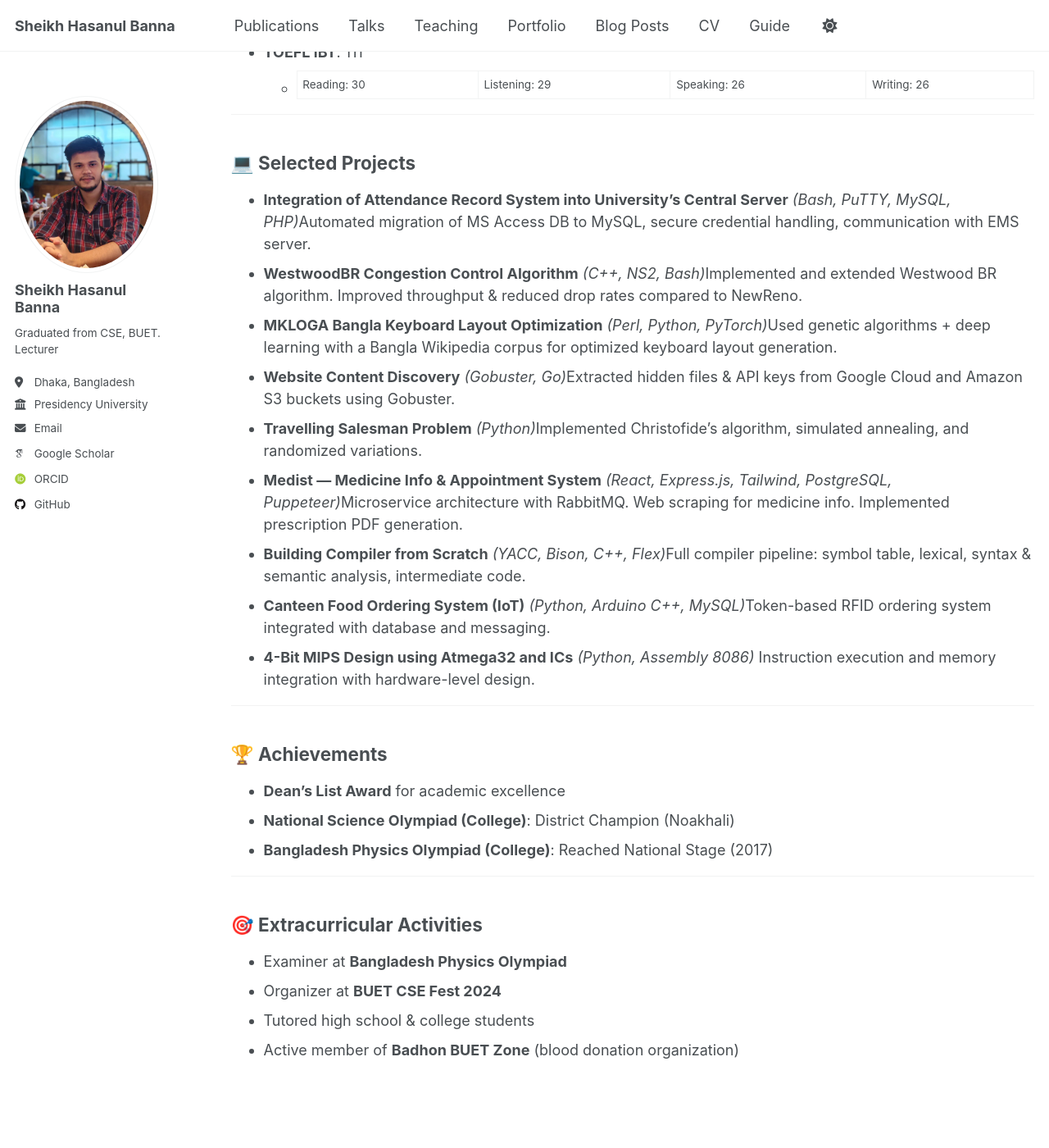
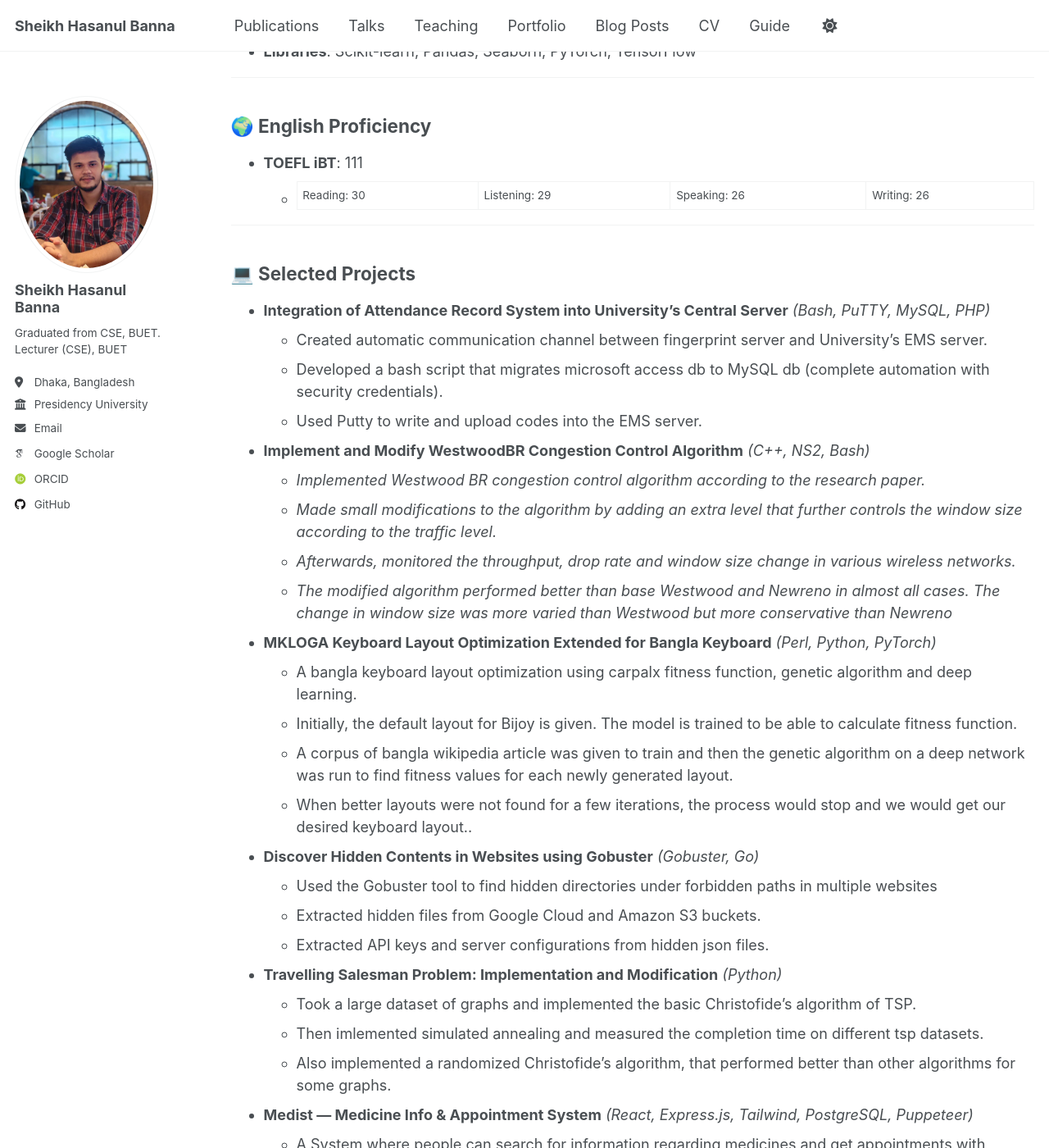
Before and after one commit to SheikhHasanulBanna/sheikhhasanulbanna.github.io, a Jekyll site: the page built from _pages/cv.md, in a window 1280 px wide and 1400 px high, scrolled down 2158 px. Shown: the whole window at 82% size. Built offline with Jekyll 4.4.1, drawn with Linux system fonts in a browser that asks for light colours; some web fonts are replaced; a script that is not in the unit is left out; some of the changed text lies outside the part shown.

Commit message:
changes to cv

```diff
--- a/_config.yml
+++ b/_config.yml
@@ -25,7 +25,7 @@ author:
   avatar           : "SheikhHasanulBanna.jpeg"
   name             : "Sheikh Hasanul Banna"
   pronouns         : # example: "she/her"
-  bio              : "Graduated from CSE, BUET. Lecturer"
+  bio              : "Graduated from CSE, BUET. Lecturer (CSE), BUET"
   location         : "Dhaka, Bangladesh"
   education        : "Graduate, Bangladesh University of Engineering and Technology"
   employer         : "Presidency University"
--- a/_pages/cv.md
+++ b/_pages/cv.md
@@ -44,7 +44,8 @@ Presidency University, Bangladesh
 - Conducted survey on two groups to evaluate perceptions of blockchain in terms of security and usability.
 - Used **Mann-Whitney U test** for quantitative analysis.
 - Findings: Positive impact on perceived security, no significant difference on usability.
-- Collaborated with **Dr. Sadia Sharmin**, submitted to *HCI International Conference*.
+- **📚Publication**: *Blockchain in Digital Financial Services: Users’ Perception in Bangladesh*.
+  - International Conference on Human-Computer Interaction - Springer
 
 **Open Source Threat Intelligence Using LLMs and Social Media Posts**
 
@@ -53,6 +54,8 @@ Presidency University, Bangladesh
 - Submitted to *IEEE MILCOM* (Under Review).
 - Created a synthesized dataset from scraped Reddit posts.
 - Applied **LLM models** to classify posts containing potential vulnerabilities.
+- 📚**Paper Submission**: *RedditOSINT: Automated OSINT Collection from Reddit and Analysis Using Machine Learning*
+  - IEEE MILCOM 2025 (Under Review)
 
 ---
 
@@ -83,16 +86,55 @@ Presidency University, Bangladesh
 
 ## 💻 Selected Projects
 
-- **Integration of Attendance Record System into University’s Central Server** *(Bash, PuTTY, MySQL, PHP)*Automated migration of MS Access DB to MySQL, secure credential handling, communication with EMS server.
-- **WestwoodBR Congestion Control Algorithm** *(C++, NS2, Bash)*Implemented and extended Westwood BR algorithm. Improved throughput & reduced drop rates compared to NewReno.
-- **MKLOGA Bangla Keyboard Layout Optimization** *(Perl, Python, PyTorch)*Used genetic algorithms + deep learning with a Bangla Wikipedia corpus for optimized keyboard layout generation.
-- **Website Content Discovery** *(Gobuster, Go)*Extracted hidden files & API keys from Google Cloud and Amazon S3 buckets using Gobuster.
-- **Travelling Salesman Problem** *(Python)*Implemented Christofide’s algorithm, simulated annealing, and randomized variations.
-- **Medist — Medicine Info & Appointment System** *(React, Express.js, Tailwind, PostgreSQL, Puppeteer)*Microservice architecture with RabbitMQ. Web scraping for medicine info. Implemented prescription PDF generation.
-- **Building Compiler from Scratch** *(YACC, Bison, C++, Flex)*Full compiler pipeline: symbol table, lexical, syntax & semantic analysis, intermediate code.
-- **Canteen Food Ordering System (IoT)** *(Python, Arduino C++, MySQL)*Token-based RFID ordering system integrated with database and messaging.
+- **Integration of Attendance Record System into University’s Central Server** *(Bash, PuTTY, MySQL, PHP)*
+  - Created automatic communication channel between fingerprint server and University’s EMS server.
+  - Developed a bash script that migrates microsoft access db to MySQL db (complete automation with security
+    credentials).
+  - Used Putty to write and upload codes into the EMS server.
+- **Implement and Modify WestwoodBR Congestion Control Algorithm** *(C++, NS2, Bash)*
+  - *Implemented Westwood BR congestion control algorithm according to the research paper.*
+  - *Made small modifications to the algorithm by adding an extra level that further controls the window size according
+    to the traffic level.*
+  - *Afterwards, monitored the throughput, drop rate and window size change in various wireless networks.*
+  - *The modified algorithm performed better than base Westwood and Newreno in almost all cases. The change in
+    window size was more varied than Westwood but more conservative than Newreno*
+- **MKLOGA Keyboard Layout Optimization Extended for Bangla Keyboard** *(Perl, Python, PyTorch)*
+  - A bangla keyboard layout optimization using carpalx fitness function, genetic algorithm and deep learning.
+  - Initially, the default layout for Bijoy is given. The model is trained to be able to calculate fitness function.
+  - A corpus of bangla wikipedia article was given to train and then the genetic algorithm on a deep network was run to
+    find fitness values for each newly generated layout.
+  - When better layouts were not found for a few iterations, the process would stop and we would get our desired
+    keyboard layout..
+- **Discover Hidden Contents in Websites using Gobuster** *(Gobuster, Go)*
+  - Used the Gobuster tool to find hidden directories under forbidden paths in multiple websites
+  - Extracted hidden files from Google Cloud and Amazon S3 buckets.
+  - Extracted API keys and server configurations from hidden json files.
+- **Travelling Salesman Problem: Implementation and Modification** *(Python)*
+  - Took a large dataset of graphs and implemented the basic Christofide’s algorithm of TSP.
+  - Then imlemented simulated annealing and measured the completion time on different tsp datasets.
+  - Also implemented a randomized Christofide’s algorithm, that performed better than other algorithms for some
+    graphs.
+- **Medist — Medicine Info & Appointment System** *(React, Express.js, Tailwind, PostgreSQL, Puppeteer)*
+  - A System where people can search for information regarding medicines and get appointments with doctors via
+    google meet.
+  - Uses Web Scrapping tool (puppeteer) to crawl website and get medicine info.
+  - Implemented Microservice architecture and Used RabitMQ for communication among the services.
+  - Used Postgresql for database.
+  - Used Typescript with ExpressJS, React
+  - Implemented prescription PDF generation.
+- **Building Compiler from Scratch** *(YACC, Bison, C++, Flex)*
+  - Built all 4 main functionalities of a compiler from scratch.
+  - Symbol table generation using C++.
+  - Lexical analyzer using Flex
+  - Syntax and Semantics analyzer using Flex and Bison.
+  - Finally used Bison (Yacc) to build intermediate code that can run on Emu 8086.
+- **Canteen Food Ordering System using Microcontroller** *(Python, Arduino C++, MySQL)*
+  - Using Arduino Mega, RFID reader, and messaging system built a small token-based food ordering system.
+  - Used Python and Aduino C++ for communication between hardware and database to verify token and then send
+    message.
 - **4-Bit MIPS Design using Atmega32 and ICs** *(Python, Assembly 8086)*
-  Instruction execution and memory integration with hardware-level design.
+  - Using Python, generated instruction bits from assembly - 8086.
+  - Using atmega32, sent instruction bits to the ICs to complete the instructions and save results in memory.
 
 ---
 
@@ -106,7 +148,7 @@ Presidency University, Bangladesh
 
 ## 🎯 Extracurricular Activities
 
-- Examiner at **Bangladesh Physics Olympiad**
-- Organizer at **BUET CSE Fest 2024**
+- Worked as an Examiner at **Bangladesh Physics Olympiad**
+- Part of the Planning and Organizing Committee of **BUET CSE Fest 2024**
 - Tutored high school & college students
-- Active member of **Badhon BUET Zone** (blood donation organization)
+- Worked as a member of **Badhon BUET Zone** (blood donation organization)
```
Also changed, not shown: other parts of _pages/cv.md (+2 -2 lines).
